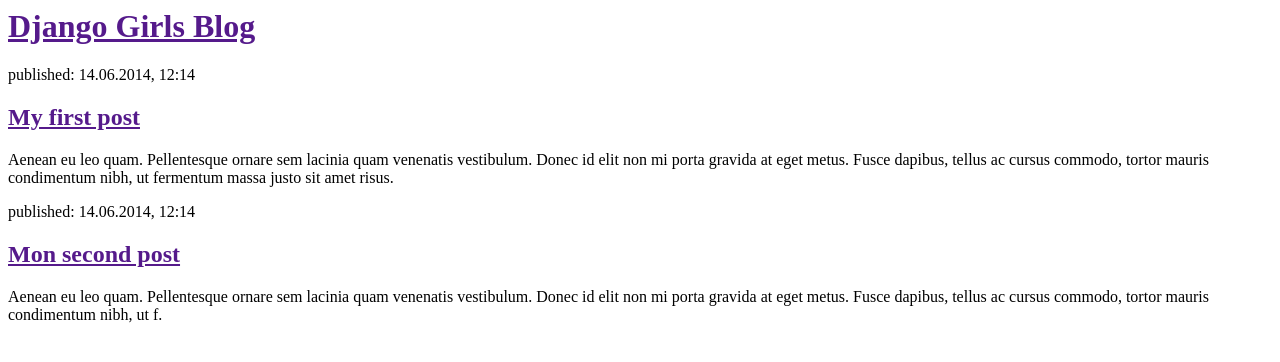
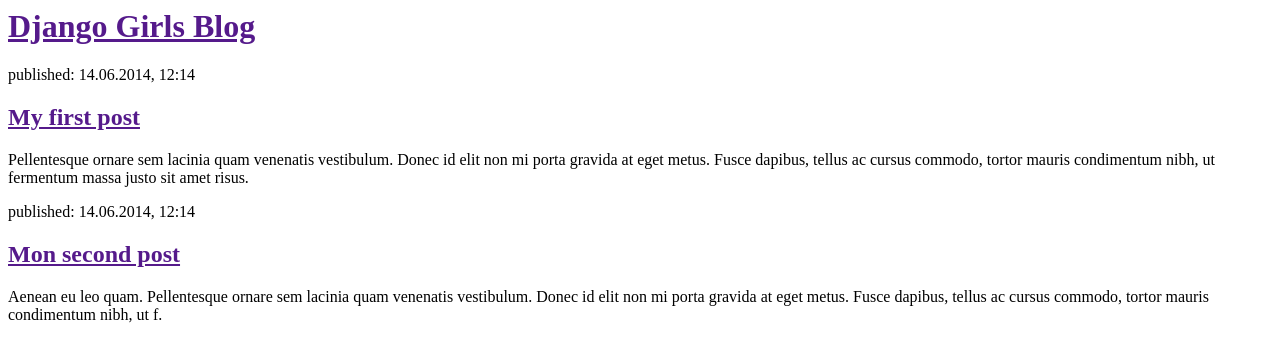
Before and after one commit to fbich/my-first-blog, a Django app: page / in a window 1280 px wide. Shown: the top 362 px of the page. Run offline with Django 3.2, Linux system fonts and the light colour scheme.

Commit message:
Modification du HTML du site

```diff
--- a/FBAide_memoire.txt
+++ b/FBAide_memoire.txt
@@ -1,2 +1,2 @@
-myvenv/Scripts/activate
+myvenv\Scripts\activate
 python manage.py runserver 127.0.0.1:8000
--- a/blog/templates/blog/post_list.html
+++ b/blog/templates/blog/post_list.html
@@ -10,7 +10,7 @@
         <div>
             <p>published: 14.06.2014, 12:14</p>
             <h2><a href="">My first post</a></h2>
-            <p>Aenean eu leo quam. Pellentesque ornare sem lacinia quam venenatis vestibulum. Donec id elit non mi porta gravida at eget metus. Fusce dapibus, tellus ac cursus commodo, tortor mauris condimentum nibh, ut fermentum massa justo sit amet risus.</p>
+            <p>Pellentesque ornare sem lacinia quam venenatis vestibulum. Donec id elit non mi porta gravida at eget metus. Fusce dapibus, tellus ac cursus commodo, tortor mauris condimentum nibh, ut fermentum massa justo sit amet risus.</p>
         </div>
 
         <div>
```
Also changed, not shown: 1 other file.
